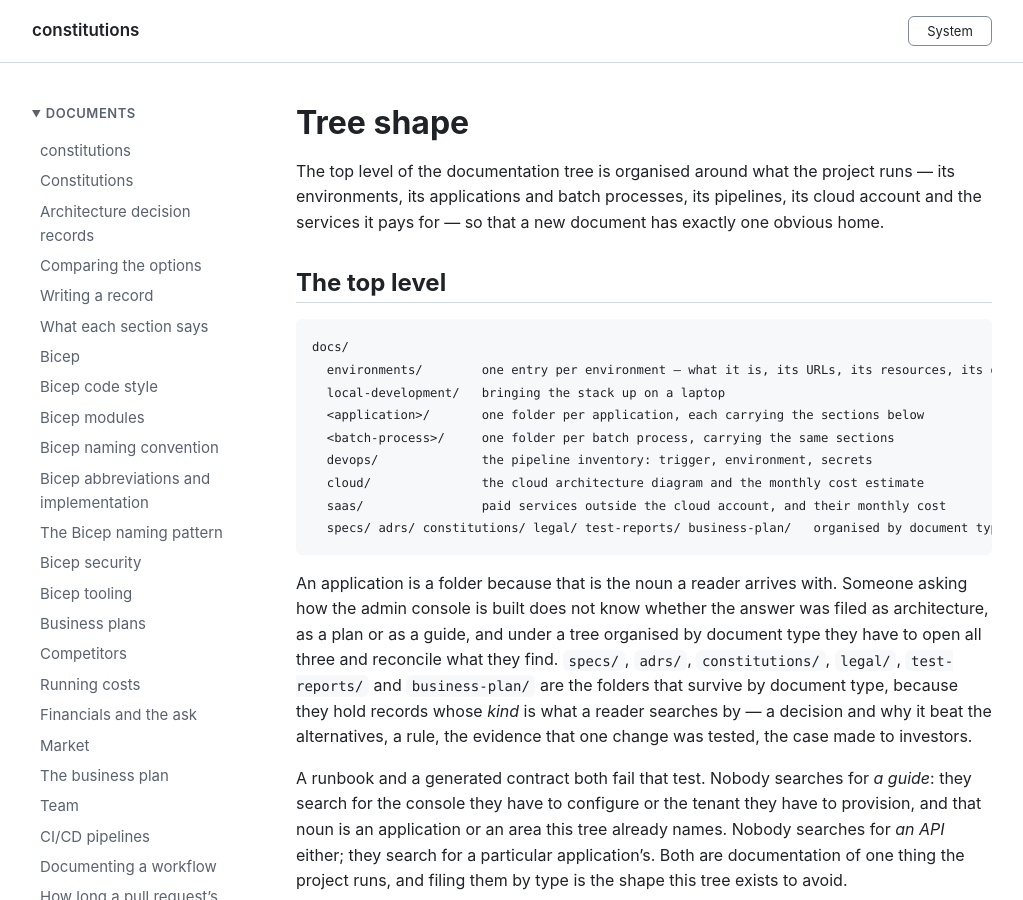
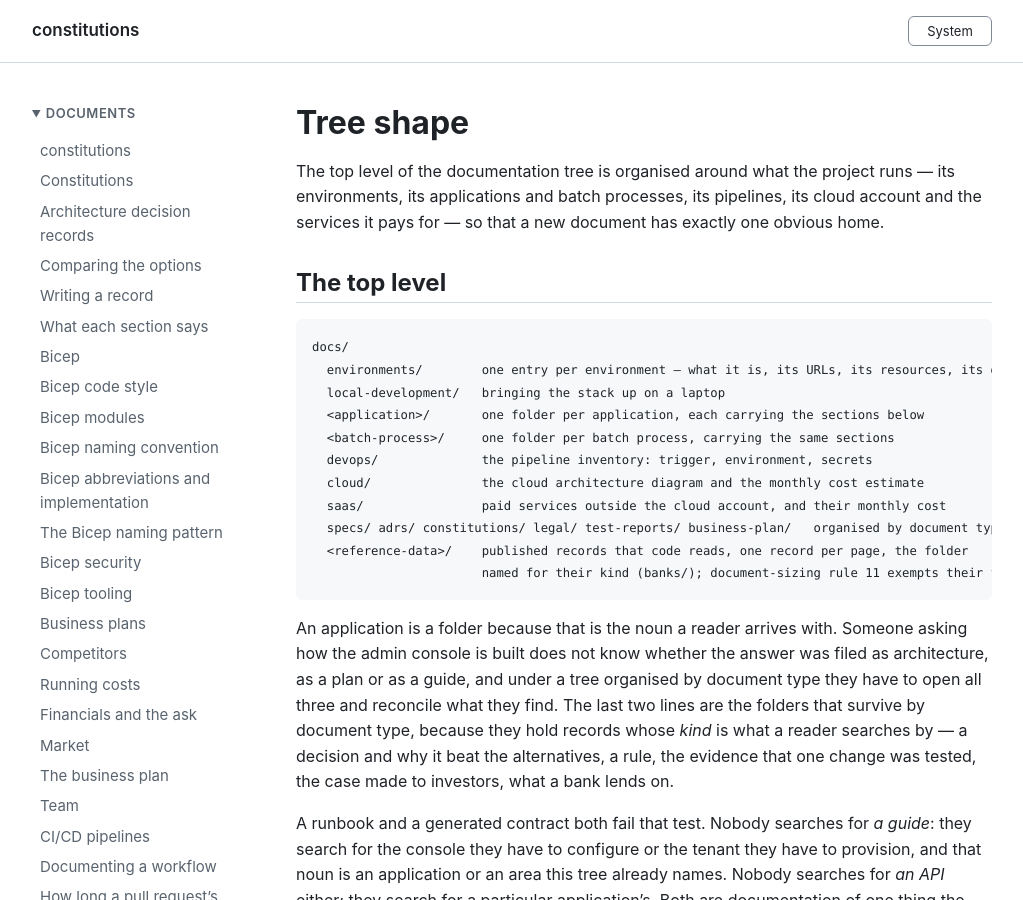
Before and after one commit to polikeiji/constitutions, a Jekyll site: the page built from constitutions/documentation/tree-shape.md, in a window 1280 px wide and 900 px high. Shown: the whole window, without its empty margins (128-1151 px from the left). Built offline with Jekyll 4.4.1, drawn with Linux system fonts in a browser that asks for light colours; our own code applies the rules of GitHub Pages for plain Markdown files.

Commit message:
docs(documentation): exempt a fence that is the data code reads
Proposed wording for #78. document-sizing rule 11 exempts a fenced
block that is itself the data code parses from rule 3's line limits,
and rule 3 points at it. tree-shape names a reference-data folder,
named for its kind, among the folders that survive by document type.
No rule is renumbered.

Refs #78

Co-Authored-By: Claude Opus 5.5 <noreply@anthropic.com>

````diff
--- a/constitutions/documentation/tree-shape.md
+++ b/constitutions/documentation/tree-shape.md
@@ -16,15 +16,17 @@ docs/
   cloud/               the cloud architecture diagram and the monthly cost estimate
   saas/                paid services outside the cloud account, and their monthly cost
   specs/ adrs/ constitutions/ legal/ test-reports/ business-plan/   organised by document type
+  <reference-data>/    published records that code reads, one record per page, the folder
+                       named for their kind (banks/); document-sizing rule 11 exempts their fences
 ```
 
 An application is a folder because that is the noun a reader arrives with. Someone asking
 how the admin console is built does not know whether the answer was filed as architecture,
 as a plan or as a guide, and under a tree organised by document type they have to open all
-three and reconcile what they find. `specs/`, `adrs/`, `constitutions/`, `legal/`,
-`test-reports/` and `business-plan/` are the folders that survive by document type, because
-they hold records whose *kind* is what a reader searches by — a decision and why it beat the
-alternatives, a rule, the evidence that one change was tested, the case made to investors.
+three and reconcile what they find. The last two lines are the folders that survive by
+document type, because they hold records whose *kind* is what a reader searches by — a
+decision and why it beat the alternatives, a rule, the evidence that one change was tested,
+the case made to investors, what a bank lends on.
 
 A runbook and a generated contract both fail that test. Nobody searches for *a guide*: they
 search for the console they have to configure or the tenant they have to provision, and that
````
Also changed, not shown: constitutions/documentation/document-sizing.md (+5 -1 lines).
